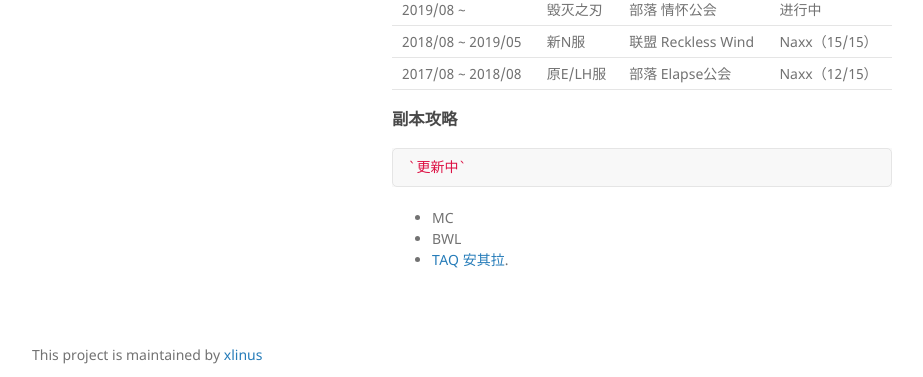
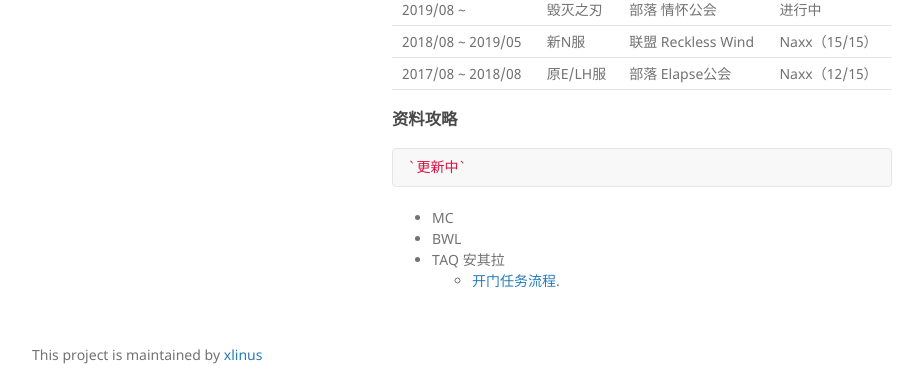
Before and after one commit to xlinus/qinghuai.github.io, a Jekyll site: the page built from index.md, in a window 1280 px wide. Shown: the part 424-801 px from the top of the page, without its empty margins (178-1101 px from the left). Built offline with Jekyll 4.4.1, drawn with Linux system fonts in a browser that asks for light colours; our own code applies the rules of GitHub Pages for plain Markdown files.

Commit message:
Update index.md

````diff
--- a/index.md
+++ b/index.md
@@ -22,10 +22,11 @@ _每周2 晚7：00 优先开组当前最高副本_
 
 
 
-### 副本攻略
+### 资料攻略
 ```markdown
 `更新中`
 ```
 - MC
 - BWL
-- [TAQ 安其拉](./taq-page.html).
+- TAQ 安其拉
+  - [开门任务流程](./taq-page.html).
````
